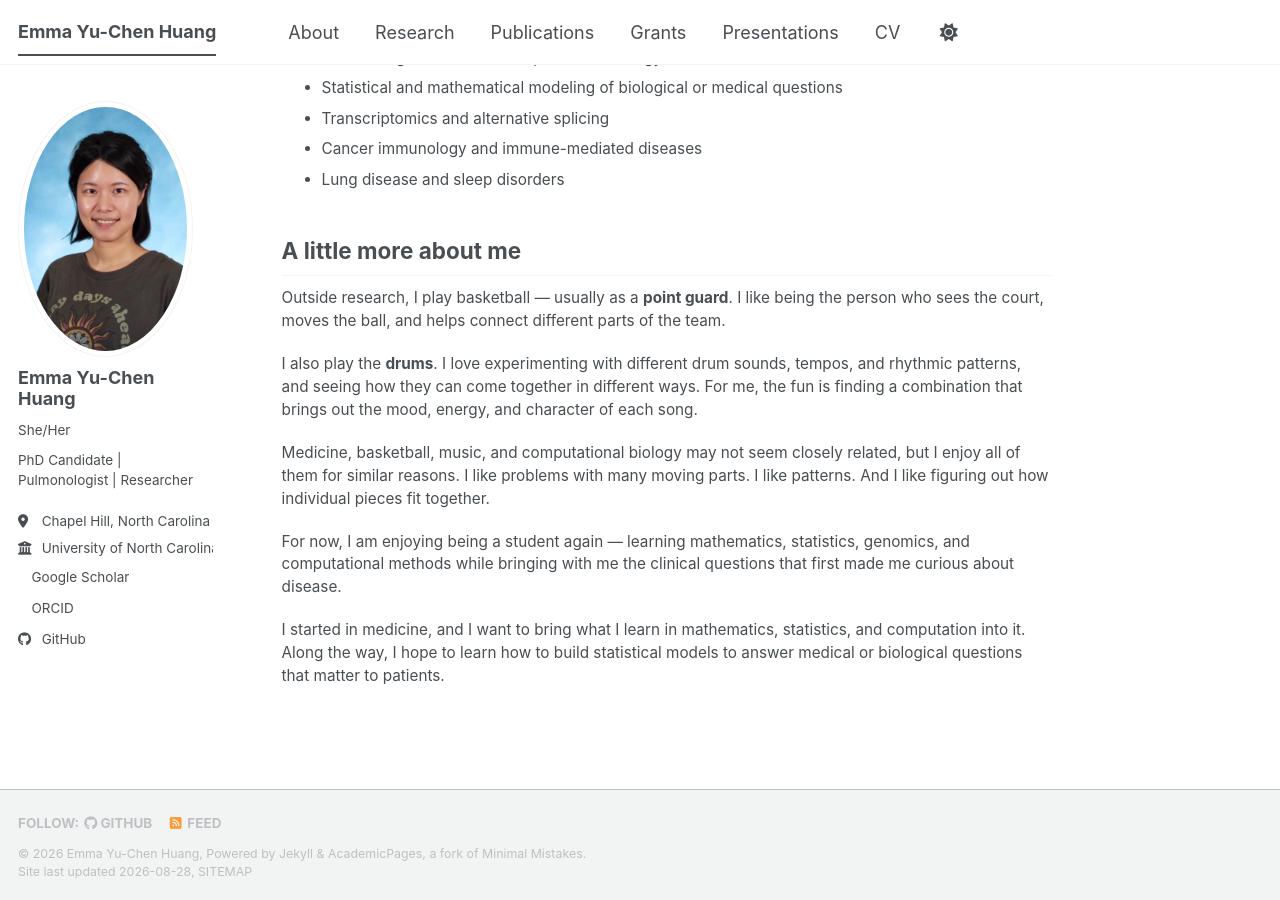
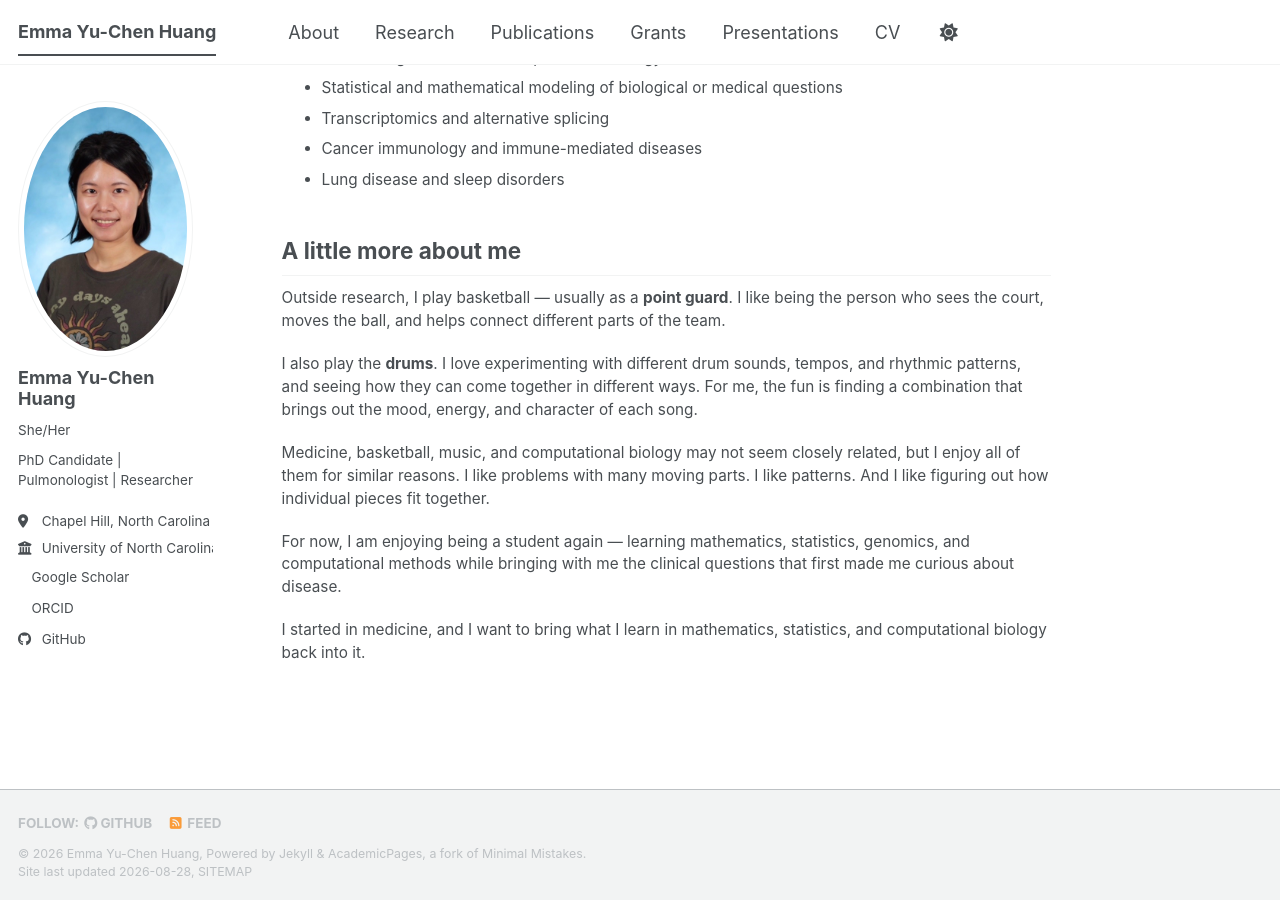
Before and after one commit to yuchen-hahaha/yuchen-hahaha.github.io, a Jekyll site: the page built from _pages/about.md, in a window 1280 px wide and 900 px high, scrolled down 767 px. Built offline with Jekyll 4.4.1, drawn with Linux system fonts in a browser that asks for light colours; a style sheet for code colours, icons or effects is not loaded; after the commit the page ends 1644 px from its top, so only the background shows below that.

Commit message:
Update about page to enhance clarity on studies
Revised text to clarify the integration of computational biology with medicine.

```diff
--- a/_pages/about.md
+++ b/_pages/about.md
@@ -42,7 +42,7 @@ Medicine, basketball, music, and computational biology may not seem closely rela
 
 For now, I am enjoying being a student again — learning mathematics, statistics, genomics, and computational methods while bringing with me the clinical questions that first made me curious about disease.
 
-I started in medicine, and I want to bring what I learn in mathematics, statistics, and computation into it. Along the way, I hope to learn how to build statistical models to answer medical or biological questions that matter to patients.
+I started in medicine, and I want to bring what I learn in mathematics, statistics, and computational biology back into it.
 
 
 </div>
```
